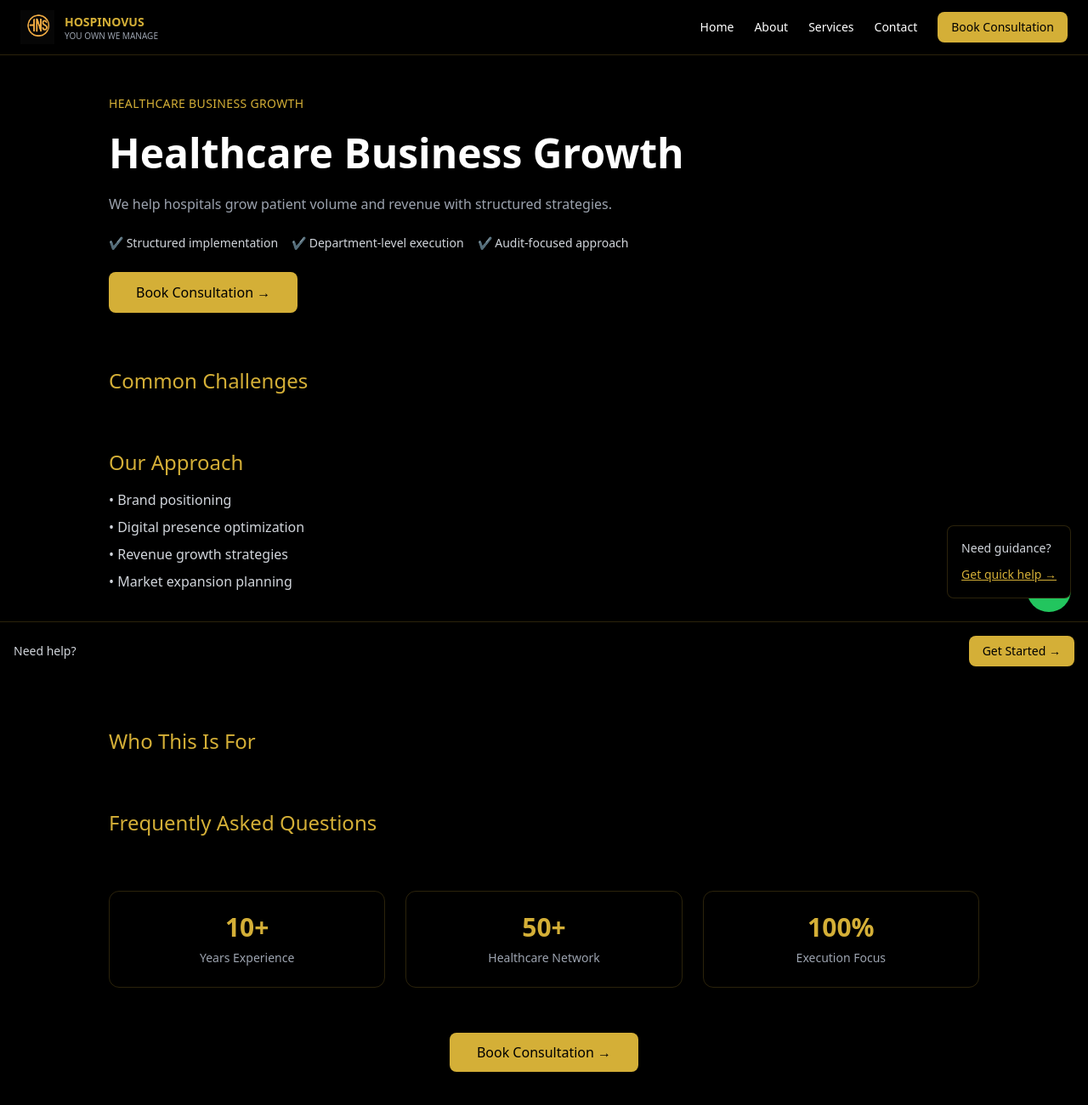
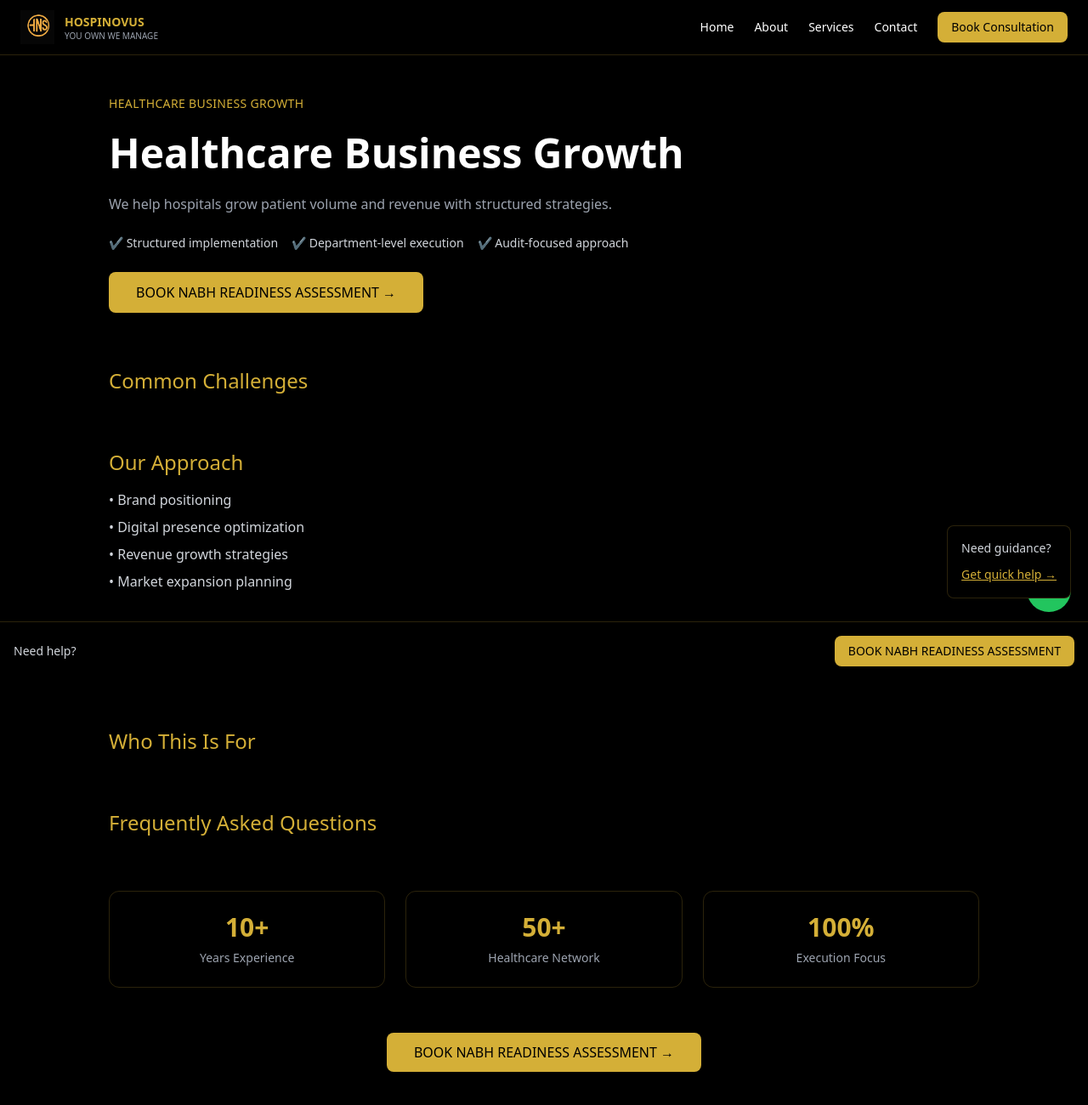
Before and after one commit to hospinovus-lgtm/hospinovus.com, a React (Vite) app: page /services/growth in a window 1280 px wide. Shown: the top 1300 px of the page at 85% size. Built offline with nearby package versions, Linux system fonts and the light colour scheme.

Commit message:
Fixed ServiceDetail + WhatsApp + dynamic SEO structure V 1.0

```diff
--- a/src/pages/ServiceDetail.tsx
+++ b/src/pages/ServiceDetail.tsx
@@ -64,7 +64,7 @@
             to={`/contact?service=${service.slug}`}
             className="bg-gold text-black px-8 py-3 rounded-lg font-medium inline-block"
           >
-            Book Consultation →
+            BOOK NABH READINESS ASSESSMENT →
           </Link>
         </div>
 
@@ -153,7 +153,7 @@
             to={`/contact?service=${service.slug}`}
             className="bg-gold text-black px-8 py-3 rounded-lg font-medium"
           >
-            Book Consultation →
+            BOOK NABH READINESS ASSESSMENT →
           </Link>
         </div>
 
@@ -166,7 +166,7 @@
           to={`/contact?service=${service.slug}`}
           className="bg-gold text-black px-4 py-2 rounded-lg text-sm"
         >
-          Get Started →
+          BOOK NABH READINESS ASSESSMENT
         </Link>
       </div>
 
```
